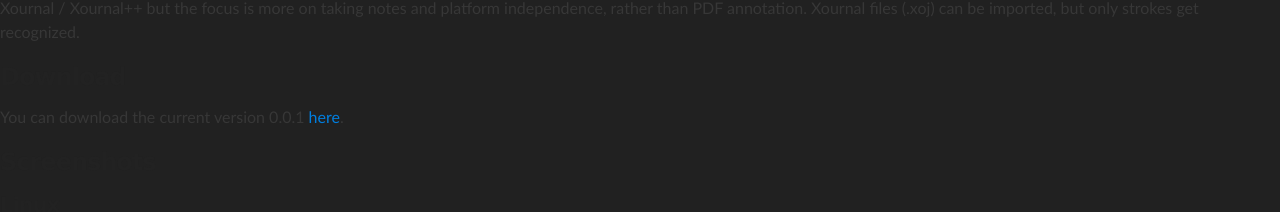
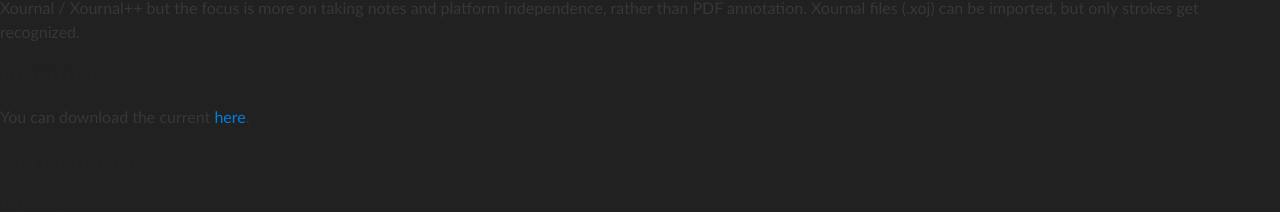
Before and after one commit to unruhschuh/MrWriter, a Jekyll site: the page built from index.md, in a window 1280 px wide. Shown: the part 293-505 px from the top of the page. Built offline with Jekyll 4.4.1, drawn with Linux system fonts in a browser that asks for light colours; Markdown is read by kramdown in place of the engine named in the settings; grey boxes are pictures that could not be loaded.

Commit message:
Update index.md

```diff
--- a/index.md
+++ b/index.md
@@ -6,7 +6,7 @@
 MrWriter is an application aiming to replace both pen and paper for handwritten note taking, as well as blackboards for giving lectures in front of students. It is highly inspired by Xournal / Xournal++ but the focus is more on taking notes and platform independence, rather than PDF annotation. Xournal files (.xoj) can be imported, but only strokes get recognized.
 
 ### Download
-You can download the current version 0.0.1 [here](https://github.com/unruhschuh/MrWriter/releases).
+You can download the current [here](https://github.com/unruhschuh/MrWriter/releases).
 
 ### Screenshots
 #### Linux
```
